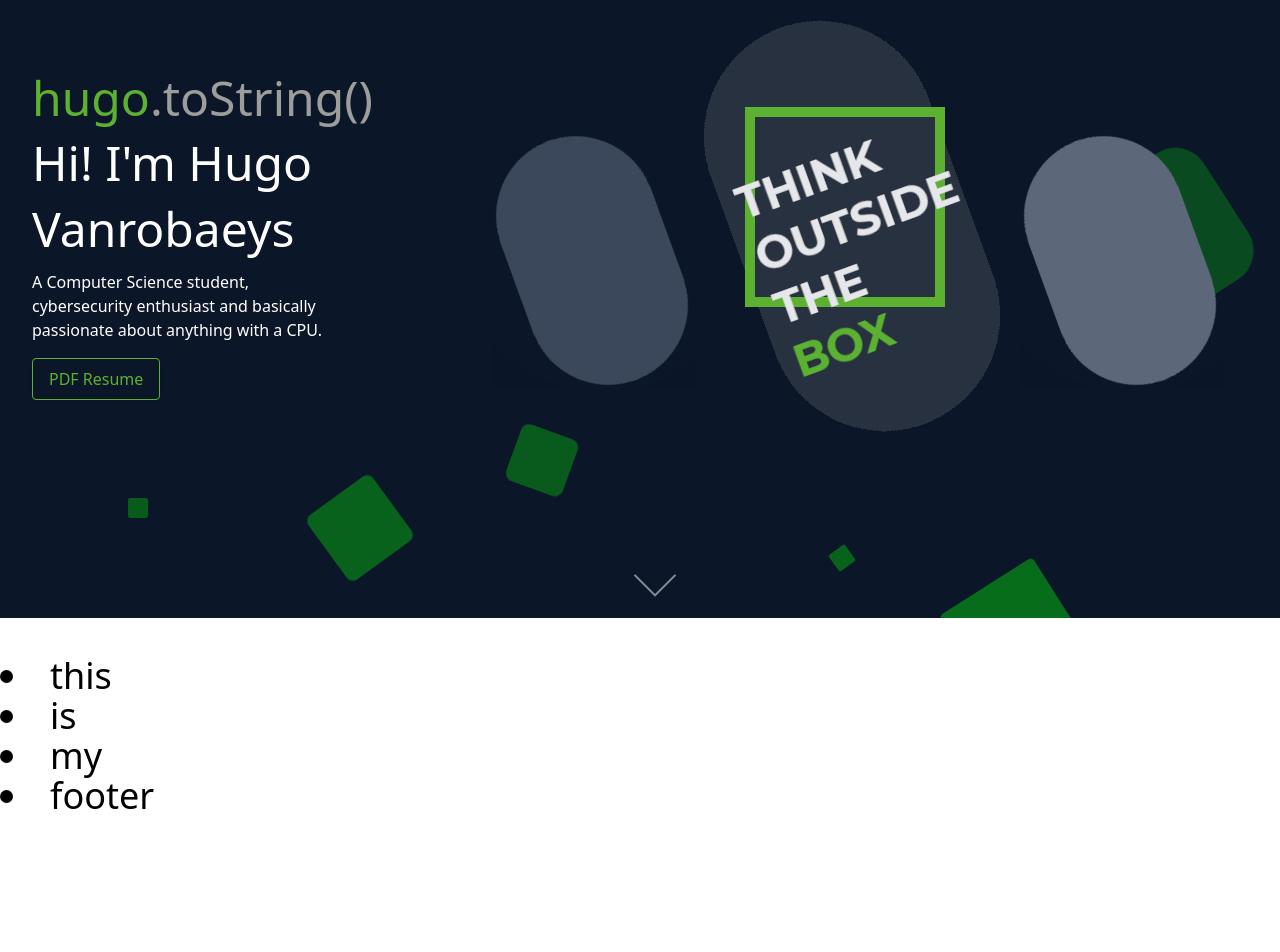
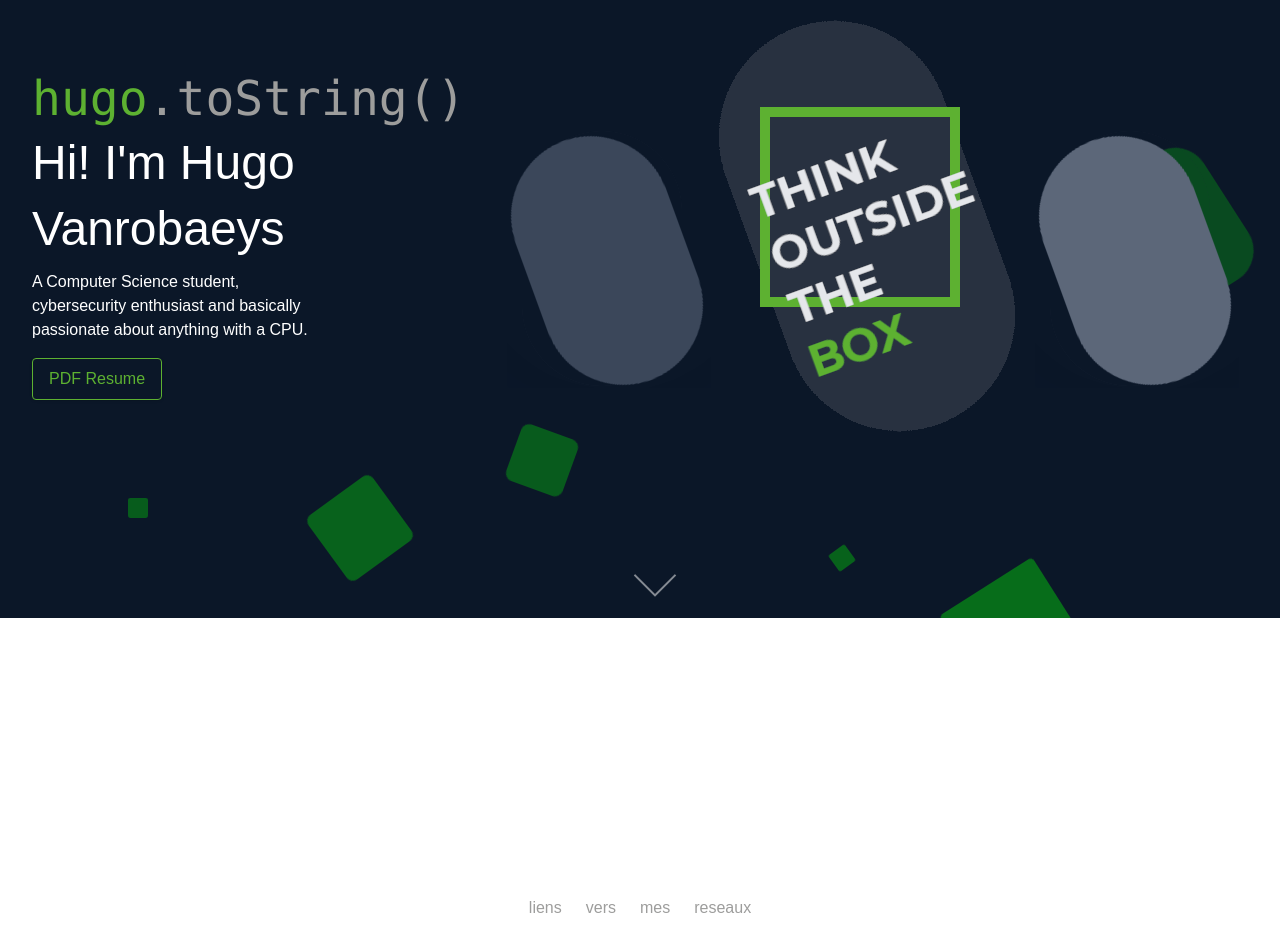
Before and after one commit to QuetzalCtrl/portfolio, a Vue app: page /home in a window 1280 px wide. Shown: the part 182-1134 px from the top of the page. Before the commit the page ends 1002 px from the top, so only its background shows below. Built offline with nearby package versions, Linux system fonts and the light colour scheme.

Commit message:
correction font family

```diff
--- a/src/App.vue
+++ b/src/App.vue
@@ -1,6 +1,6 @@
 <template>
   <BackgroundComponent></BackgroundComponent>
-  <nav v-if="$route.path != '/'" class="w-screen text-center text-bold text-bold text-lightgray bg-dark fixed p-8 border-b-2 border-solid border-black">
+  <nav v-if="$route.path != '/'" class="font-montserrat w-screen text-center text-bold text-bold text-lightgray bg-dark fixed p-8 border-b-2 border-solid border-black">
     <router-link to="/home">Home</router-link> |
     <router-link to="/">Terminal</router-link>
   </nav>
--- a/src/components/FooterComponent.vue
+++ b/src/components/FooterComponent.vue
@@ -1,17 +1,9 @@
 <template>
-  <div class="text-4xl">
-    <li>
-      this
-    </li>
-    <li>
-      is
-    </li>
-    <li>
-      my
-    </li>
-    <li>
-      footer
-    </li>
+  <div class="text-lightgray font-montserrat w-screen flex gap-6 justify-center mt-52 p-8">
+    <a href="#">liens</a>
+    <a href="#">vers</a>
+    <a href="#">mes</a>
+    <a href="#">reseaux</a>
   </div>
 </template>
 
--- a/src/views/HomeView.vue
+++ b/src/views/HomeView.vue
@@ -7,10 +7,10 @@
   </div> -->
   <!-- <router-view></router-view> -->
   <section>
-    <div class=" text-white md:py-20">
+    <div class="font-montserrat text-white md:py-20">
       <div class="container mx-auto flex flex-col md:flex-row items-center md:my-36">
         <div class="flex flex-col w-full lg:w-1/3 justify-center mt-24 md:my-0 items-start p-8">
-          <h1 class="text-3xl md:text-5xl text-green pb-2 tracking-loose">hugo<span class="text-lightgray">.toString()</span></h1>
+          <h1 class="text-3xl md:text-5xl text-green pb-2 tracking-loose font-mono">hugo<span class="text-lightgray">.toString()</span></h1>
           <h2 class="text-3xl md:text-5xl leading-relaxed md:leading-snug mb-2">Hi! I'm Hugo Vanrobaeys
           </h2>
           <p class="text-sm md:text-base text-gray-50 mb-4">A Computer Science student,<br>
```
